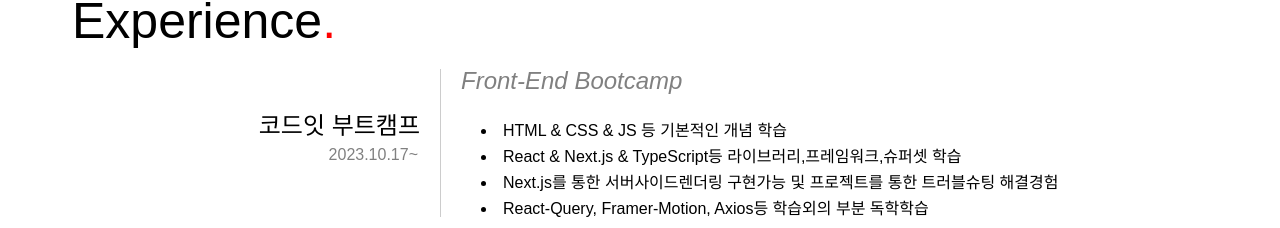
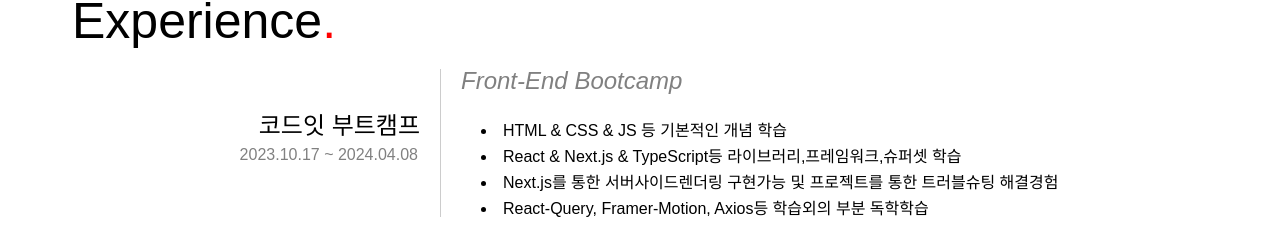
Before and after one commit to rladngus133/resume, a React (Create React App) app: page / in a window 1280 px wide. Shown: the part 2122-2350 px from the top of the page. Built offline with nearby package versions, Linux system fonts and the light colour scheme.

Commit message:
fix typo

```diff
--- a/src/components/Main/Experience.tsx
+++ b/src/components/Main/Experience.tsx
@@ -19,7 +19,7 @@
       >
         <CareerInfoContainer>
           <h3>코드잇 부트캠프</h3>
-          <p>2023.10.17~</p>
+          <p>2023.10.17 ~ 2024.04.08</p>
         </CareerInfoContainer>
         <JobInfoContainer>
           <h3>Front-End Bootcamp</h3>
```
